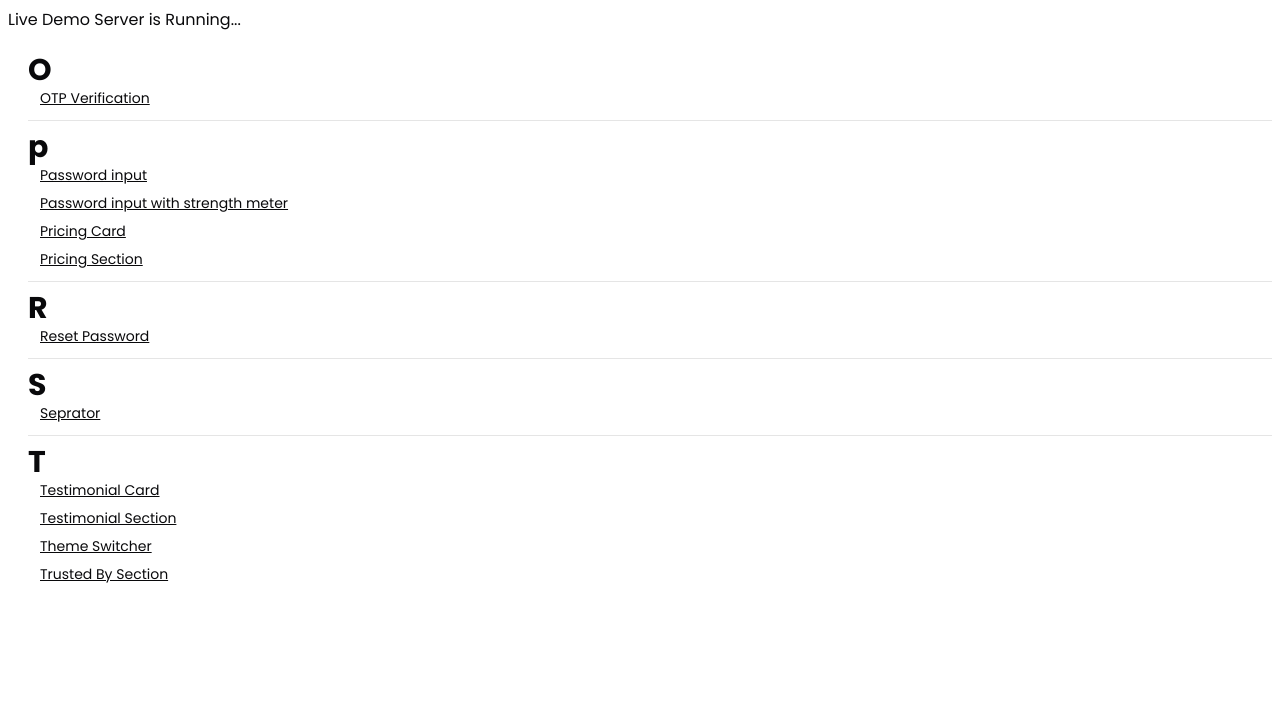
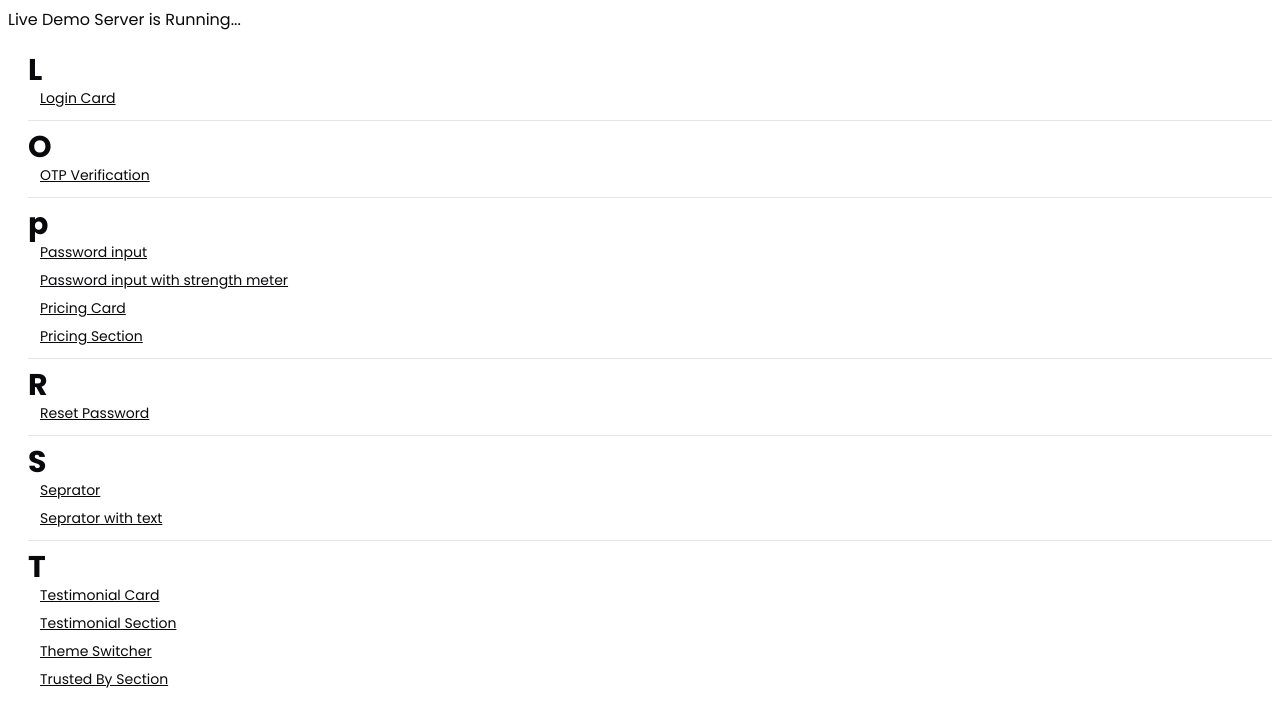
Before and after one commit to akshaywritescode/rangoli-live-components, a Next.js app: page / in a window 1280 px wide. Shown: the top 726 px of the page. Built offline with nearby package versions, Linux system fonts and the light colour scheme.

Commit message:
update component list

```diff
--- a/src/app/page.tsx
+++ b/src/app/page.tsx
@@ -2,6 +2,12 @@ import Link from "next/link";
 import Separator from "./components/Separator";
 
 const sections = [
+  {
+    heading: "L",
+    links: [
+      { name: "Login Card", url: "/l/login" },
+    ],
+  },
   {
     heading: "O",
     links: [
@@ -27,6 +33,7 @@ const sections = [
     heading: "S",
     links: [
       { name: "Seprator", url: "/s/separator" },
+      { name: "Seprator with text", url: "/s/separator-with-text" },
     ],
   },
   {
```
